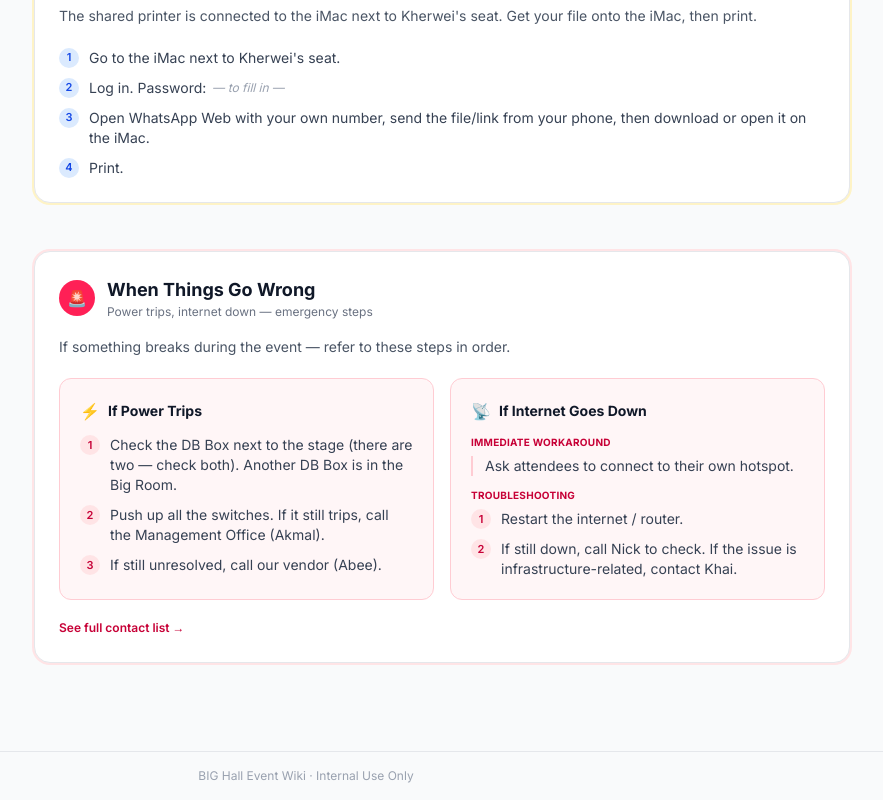
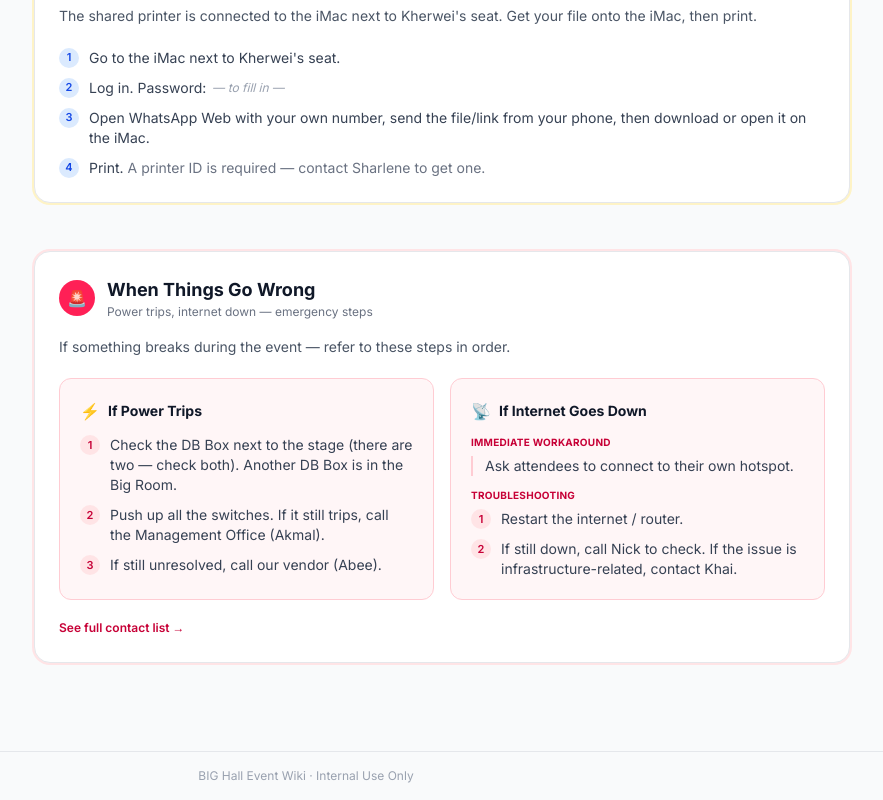
Before and after one commit to sharlene-ng/event-guides, a Next.js app: page /sop in a window 1280 px wide. Shown: the part 2412-3212 px from the top of the page, without its empty margins (334-1217 px from the left). Built offline with nearby package versions, Linux system fonts and the light colour scheme.

Commit message:
sop: note printer ID required (contact Sharlene) on print step

```diff
--- a/src/app/sop/page.tsx
+++ b/src/app/sop/page.tsx
@@ -428,7 +428,11 @@ export default function PlaybookPage() {
                 Open WhatsApp Web with your own number, send the file/link
                 from your phone, then download or open it on the iMac.
               </NumStep>
-              <NumStep n={4}>Print.</NumStep>
+              <NumStep n={4}>
+                <span>
+                  Print. <span className="text-gray-500">A printer ID is required — contact Sharlene to get one.</span>
+                </span>
+              </NumStep>
             </ol>
           </TopicSection>
 
```
